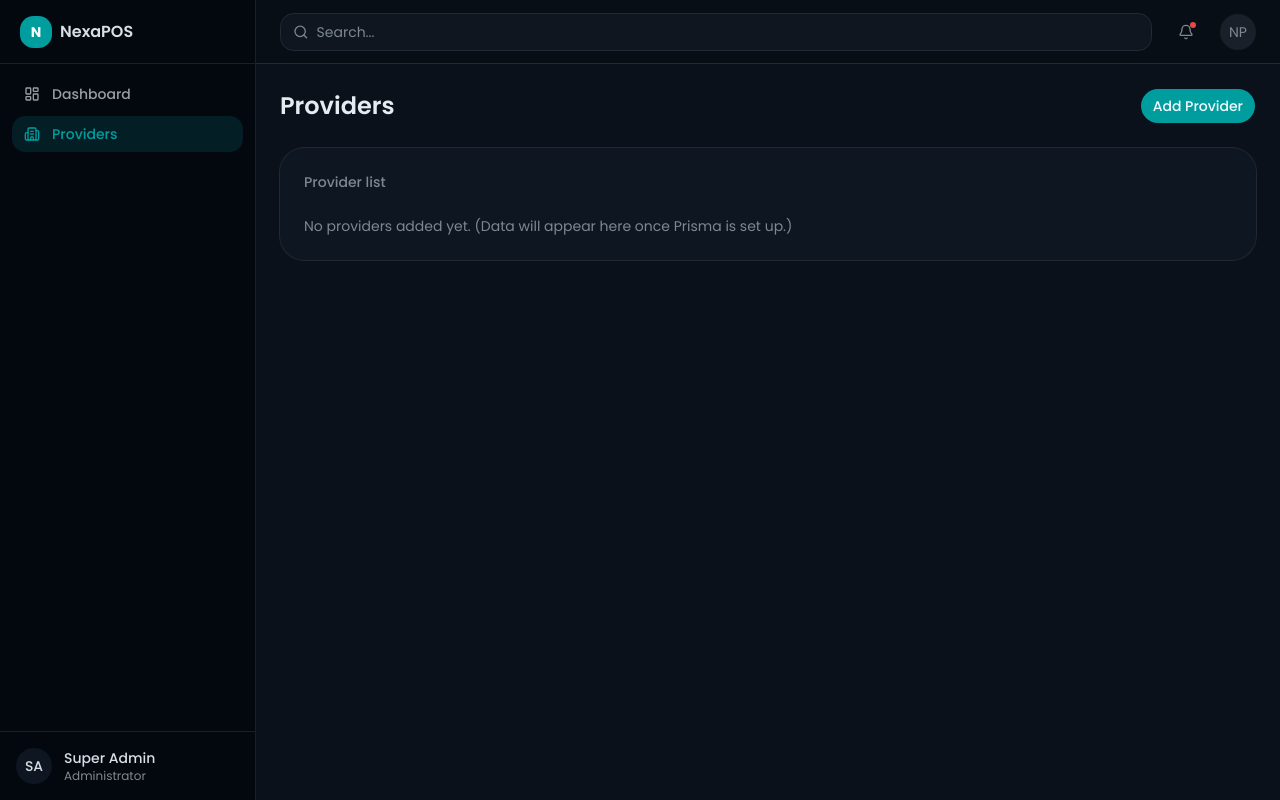
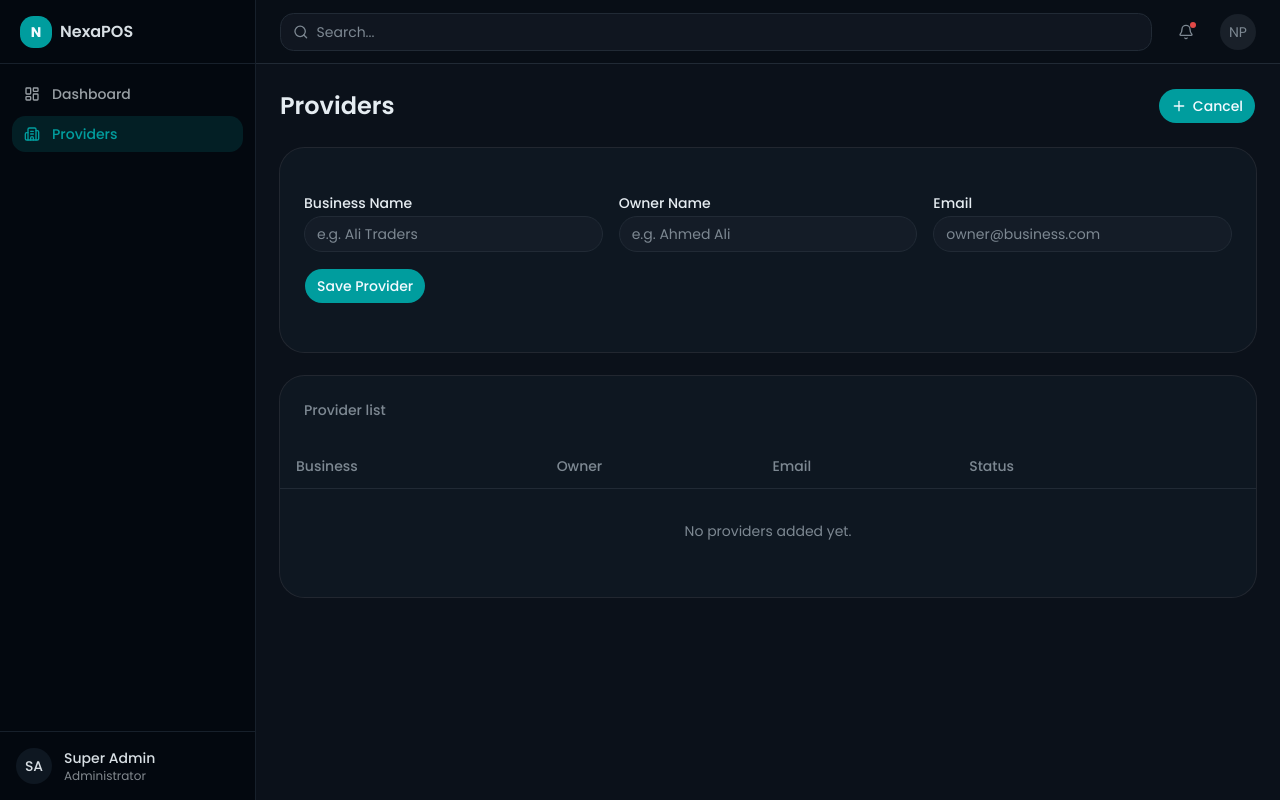
Before and after one commit to azeef-dev/nexa-pos, a Next.js app: page /super-admin/providers in a window 1280 px wide. Both pictures are taken after a click on the button "Add Provider". Built offline with nearby package versions, Linux system fonts and the light colour scheme.

Commit message:
feat: implement provider form with validation and dynamic provider list

```diff
--- a/src/app/(dashboard)/super-admin/providers/page.js
+++ b/src/app/(dashboard)/super-admin/providers/page.js
@@ -1,21 +1,140 @@
+"use client";
+
+import { useState } from "react";
+import { useForm } from "react-hook-form";
+import { zodResolver } from "@hookform/resolvers/zod";
+import { z } from "zod";
+import toast from "react-hot-toast";
+import { Plus, Trash2, Ban, CheckCircle2 } from "lucide-react";
 import { Button } from "@/components/ui/button";
 import { Card, CardHeader, CardTitle, CardContent } from "@/components/ui/card";
+import { Label } from "@/components/ui/label";
+import { Input } from "@/components/ui/input";
+import { useProvidersStore } from "@/lib/store/providers-store";
+
+const providerSchema = z.object({
+    businessName: z.string().trim().min(1, "Business name is required"),
+    ownerName: z.string().trim().min(1, "Owner name is required"),
+    email: z.string().trim().min(1, "Email is required").email("Enter a valid email"),
+});
 
 export default function ProvidersPage() {
+    const [showForm, setShowForm] = useState(false);
+    const providers = useProvidersStore((s) => s.providers);
+    const addProvider = useProvidersStore((s) => s.addProvider);
+    const toggleStatus = useProvidersStore((s) => s.toggleStatus);
+    const removeProvider = useProvidersStore((s) => s.removeProvider);
+
+    const {
+        register,
+        handleSubmit,
+        reset,
+        formState: { errors, isSubmitting },
+    } = useForm({ resolver: zodResolver(providerSchema) });
+
+    function onSubmit(data) {
+        addProvider(data);
+        toast.success(`${data.businessName} added`);
+        reset();
+        setShowForm(false);
+    }
+
     return (
         <div>
             <div className="mb-6 flex items-center justify-between">
                 <h1 className="text-2xl font-semibold text-foreground">Providers</h1>
-                <Button>Add Provider</Button>
+                <Button onClick={() => setShowForm((s) => !s)}>
+                    <Plus className="h-4 w-4" />
+                    {showForm ? "Cancel" : "Add Provider"}
+                </Button>
             </div>
-            <Card>
+
+            {showForm && (
+                <Card className="mb-6 border-border/60">
+                    <CardContent className="p-6">
+                        <form onSubmit={handleSubmit(onSubmit)} className="grid gap-4 sm:grid-cols-3">
+                            <div className="flex flex-col gap-1.5">
+                                <Label htmlFor="businessName">Business Name</Label>
+                                <Input id="businessName" placeholder="e.g. Ali Traders" {...register("businessName")} />
+                                {errors.businessName && <p className="text-xs text-destructive">{errors.businessName.message}</p>}
+                            </div>
+                            <div className="flex flex-col gap-1.5">
+                                <Label htmlFor="ownerName">Owner Name</Label>
+                                <Input id="ownerName" placeholder="e.g. Ahmed Ali" {...register("ownerName")} />
+                                {errors.ownerName && <p className="text-xs text-destructive">{errors.ownerName.message}</p>}
+                            </div>
+                            <div className="flex flex-col gap-1.5">
+                                <Label htmlFor="email">Email</Label>
+                                <Input id="email" type="email" placeholder="owner@business.com" {...register("email")} />
+                                {errors.email && <p className="text-xs text-destructive">{errors.email.message}</p>}
+                            </div>
+                            <div className="sm:col-span-3">
+                                <Button type="submit" disabled={isSubmitting}>
+                                    {isSubmitting ? "Adding..." : "Save Provider"}
+                                </Button>
+                            </div>
+                        </form>
+                    </CardContent>
+                </Card>
+            )}
+
+            <Card className="border-border/60">
                 <CardHeader>
                     <CardTitle className="text-sm text-muted-foreground">Provider list</CardTitle>
                 </CardHeader>
-                <CardContent>
-                    <p className="text-sm text-muted-foreground">
-                        No providers added yet. (Data will appear here once Prisma is set up.)
-                    </p>
+                <CardContent className="p-0">
+                    <table className="w-full text-sm">
+                        <thead>
+                            <tr className="border-b border-border text-left text-muted-foreground">
+                                <th className="px-4 py-3 font-medium">Business</th>
+                                <th className="px-4 py-3 font-medium">Owner</th>
+                                <th className="px-4 py-3 font-medium">Email</th>
+                                <th className="px-4 py-3 font-medium">Status</th>
+                                <th className="px-4 py-3"></th>
+                            </tr>
+                        </thead>
+                        <tbody>
+                            {providers.map((p) => (
+                                <tr key={p.id} className="border-b border-border last:border-0">
+                                    <td className="px-4 py-3 text-foreground">{p.businessName}</td>
+                                    <td className="px-4 py-3 text-muted-foreground">{p.ownerName}</td>
+                                    <td className="px-4 py-3 text-muted-foreground">{p.email}</td>
+                                    <td className="px-4 py-3">
+                                        <span
+                                            className={
+                                                p.status === "Active"
+                                                    ? "rounded-md bg-primary/15 px-2 py-1 text-xs text-primary"
+                                                    : "rounded-md bg-destructive/15 px-2 py-1 text-xs text-destructive"
+                                            }
+                                        >
+                                            {p.status}
+                                        </span>
+                                    </td>
+                                    <td className="px-4 py-3">
+                                        <div className="flex items-center justify-end gap-2">
+                                            <button
+                                                onClick={() => toggleStatus(p.id)}
+                                                title={p.status === "Active" ? "Suspend" : "Activate"}
+                                                className="text-muted-foreground hover:text-foreground"
+                                            >
+                                                {p.status === "Active" ? <Ban className="h-4 w-4" /> : <CheckCircle2 className="h-4 w-4" />}
+                                            </button>
+                                            <button onClick={() => removeProvider(p.id)} className="text-muted-foreground hover:text-destructive">
+                                                <Trash2 className="h-4 w-4" />
+                                            </button>
+                                        </div>
+                                    </td>
+                                </tr>
+                            ))}
+                            {providers.length === 0 && (
+                                <tr>
+                                    <td colSpan={5} className="px-4 py-8 text-center text-muted-foreground">
+                                        No providers added yet.
+                                    </td>
+                                </tr>
+                            )}
+                        </tbody>
+                    </table>
                 </CardContent>
             </Card>
         </div>
```
